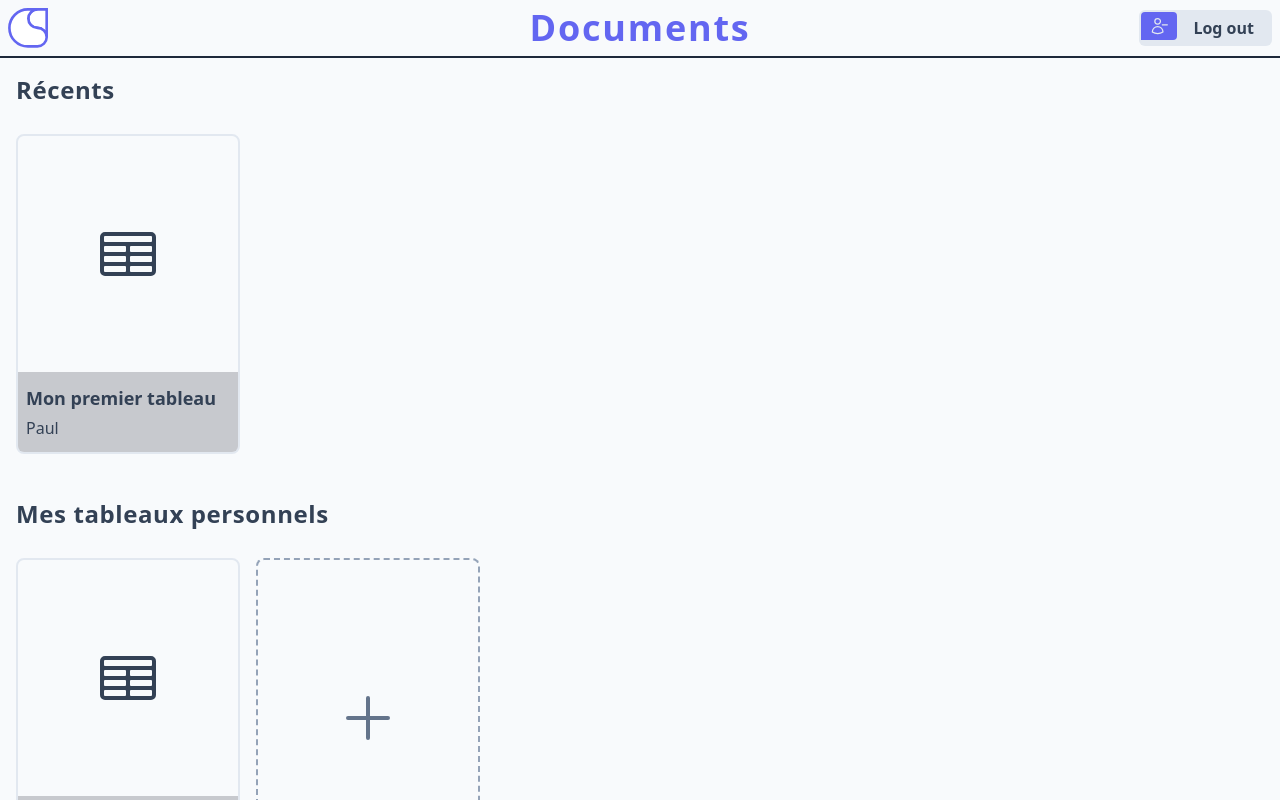
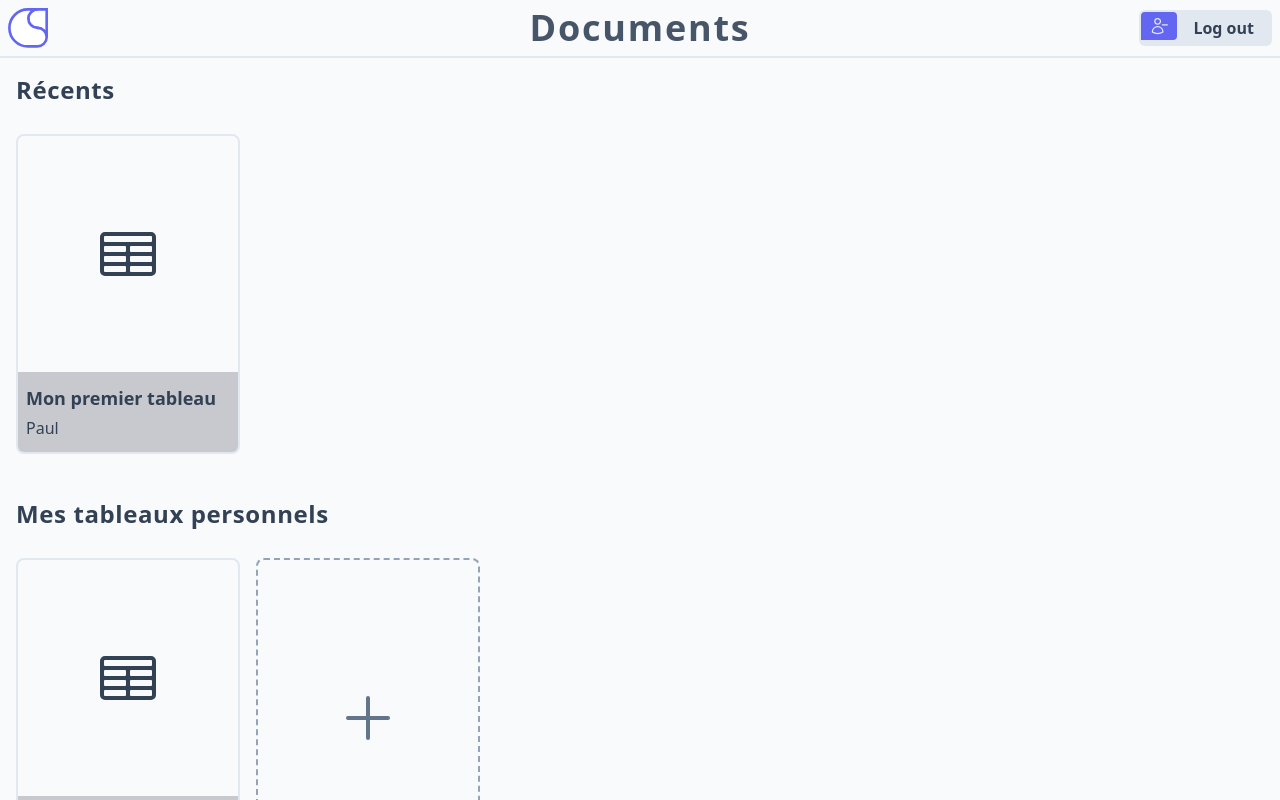
Before and after one commit to ActxLeToucan/CharlySheet, a Vue app in the folder frontend/: page /my in a window 1280 px wide. Built offline with nearby package versions, Linux system fonts and the light colour scheme; no server answers.

Commit message:
Improved light theme

```diff
--- a/frontend/src/components/CompNavbar.vue
+++ b/frontend/src/components/CompNavbar.vue
@@ -1,10 +1,10 @@
 <template>
-    <div class="show-down flex h-fit border-b-2 border-slate-800 p-2">
+    <div class="show-down flex h-fit border-b-2 border-slate-200 dark:border-slate-800 p-2">
         <div class="flex items-center w-[30%]">
             <comp-icon class="w-10" />
         </div>
         <div class="flex items-center mx-auto">
-            <comp-title>
+            <comp-title class="text-slate-600 dark:text-slate-200">
                 <get-text :context="Lang.CreateTranslationContext('my', 'Documents')" />
             </comp-title>
         </div>
```
